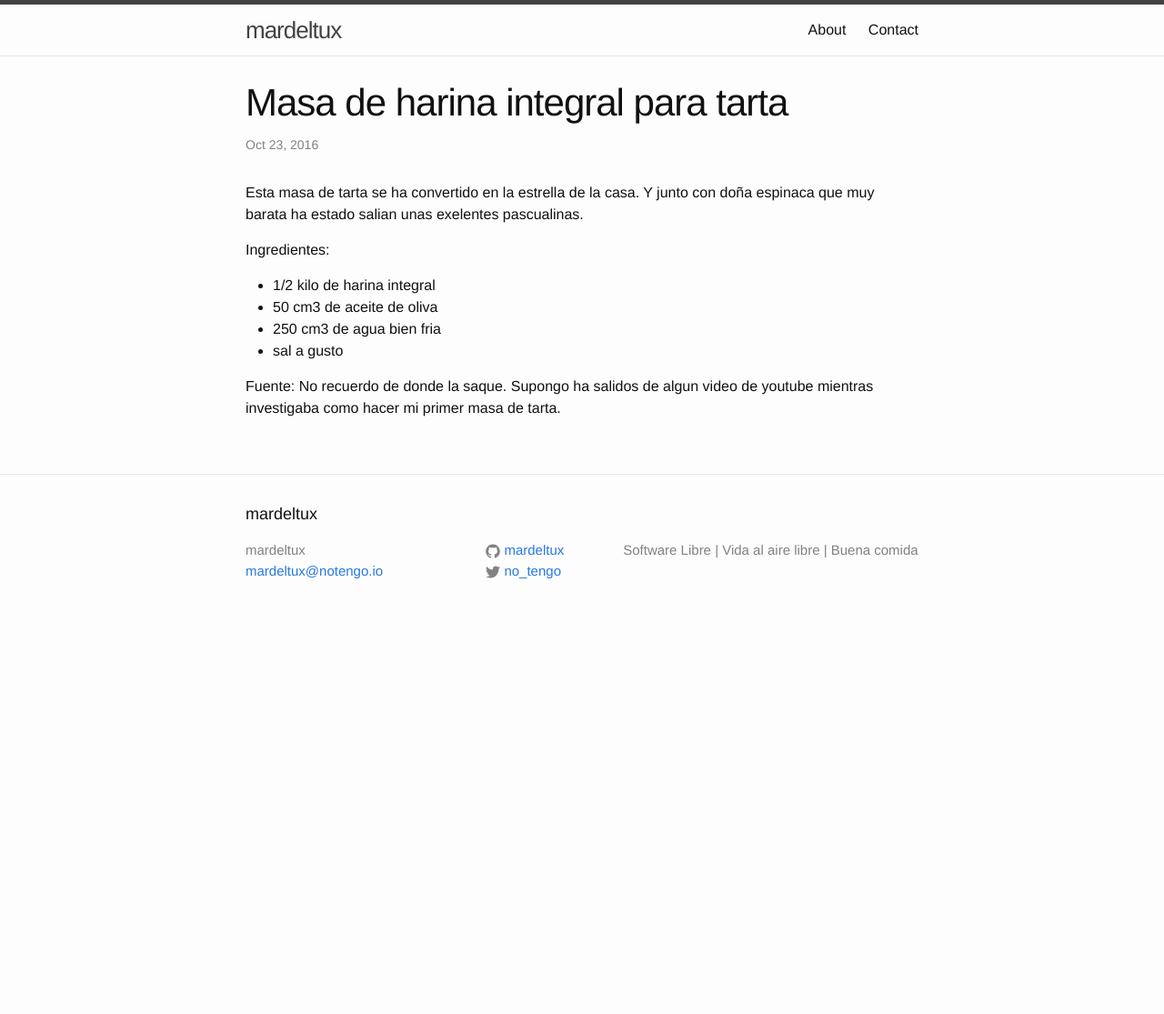
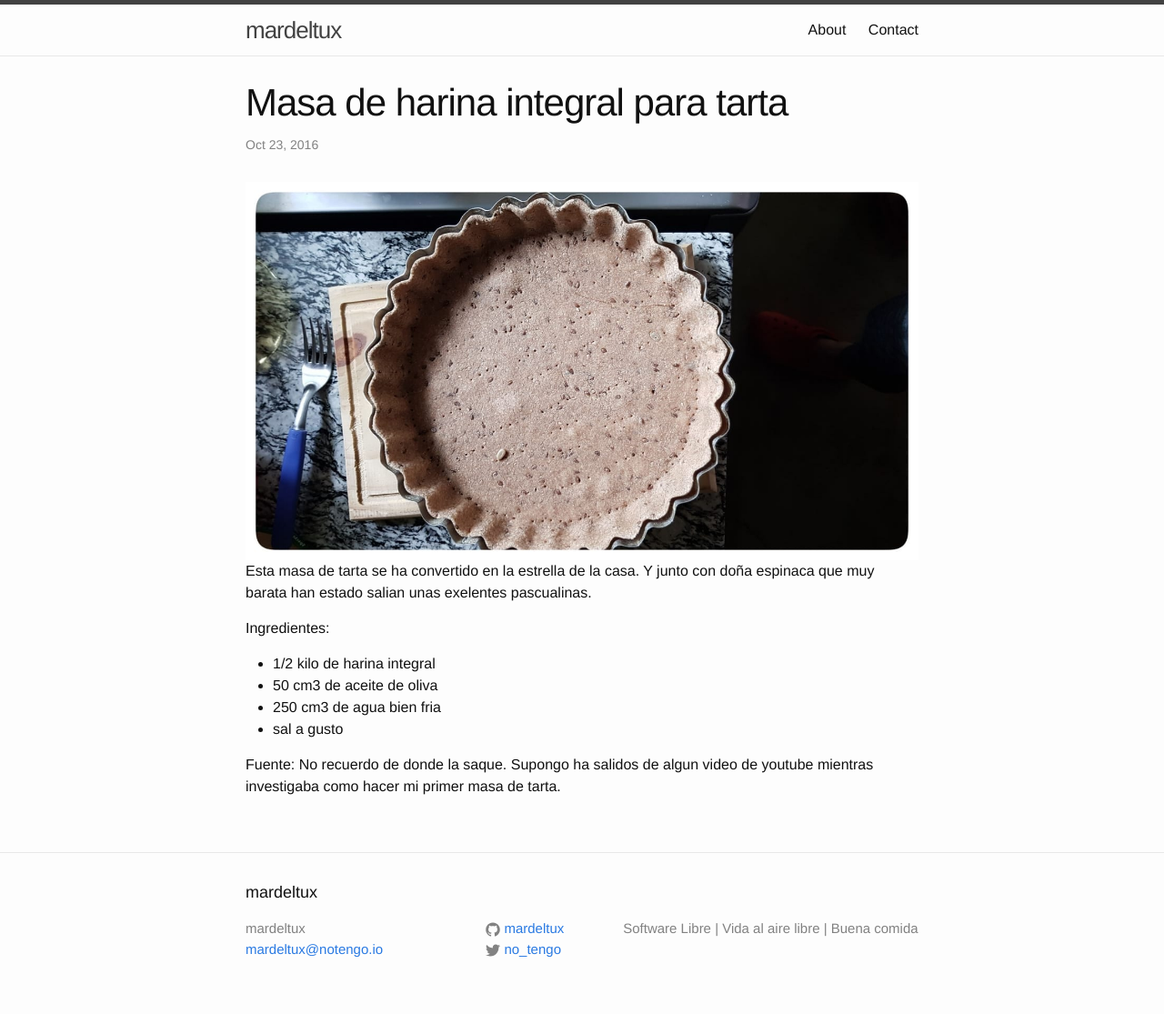
Before and after one commit to mardeltux/mardeltux.github.io, a Jekyll site: the page built from _posts/2016-10-23-masa-tarta-integral.markdown, in a window 1280 px wide. Shown: the whole page at 91% size. Built offline with Jekyll 4.4.1, drawn with Linux system fonts in a browser that asks for light colours; before the commit the page ends 900 px from its top, so only the background shows below that.

Commit message:
Agrego foto a una receta de masa integral

```diff
--- a/_posts/2016-10-23-masa-tarta-integral.markdown
+++ b/_posts/2016-10-23-masa-tarta-integral.markdown
@@ -2,10 +2,11 @@
 layout: post
 title:  "Masa de harina integral para tarta"
 date:   2016-10-23 10:29:00 -0300
-categories: Receta comida
+categories: recetas comida
 ---
 
-Esta masa de tarta se ha convertido en la estrella de la casa. Y junto con doña espinaca que muy barata ha estado salian unas exelentes pascualinas.
+![Masa de harina integral para tarta](/assets/posts/20161023_masa-tarta-integral.jpeg)
+Esta masa de tarta se ha convertido en la estrella de la casa. Y junto con doña espinaca que muy barata han estado salian unas exelentes pascualinas.
 
 
 Ingredientes:
--- a/_posts/2016-10-24-torta-de-canela-y-manzana.markdown
+++ b/_posts/2016-10-24-torta-de-canela-y-manzana.markdown
@@ -25,4 +25,4 @@ Procedimiento:
 
 
 Fuente:
-Vicky la estrella de la dulzura, investigando y webeando llego a una receta de cocineros argentinos que aqui la reproducimos.
+Vicky la estrella de la dulzura, investigando y webeando llego a una receta de [cocineros argentinos](https://cocinerosargentinos.com/postres/torta-de-manzana-y-canela-rapida) que aqui la reproducimos.
--- a/_posts/2020-02-24-tortitas-negras.markdown
+++ b/_posts/2020-02-24-tortitas-negras.markdown
@@ -2,7 +2,7 @@
 layout: post
 title: "Tortitas negras"
 date: 2020-02-24 07:18:00 -0300
-categories: Receta comida
+categories: recetas comida
 ---
 ![Tortitas negras](/assets/posts/20200224_tortitas-negras.jpeg)
 
```
Also changed, not shown: other parts of _posts/2016-10-24-torta-de-canela-y-manzana.markdown (+1 -1 lines), assets/posts/20161023_masa-tarta-integral.jpeg (added).
